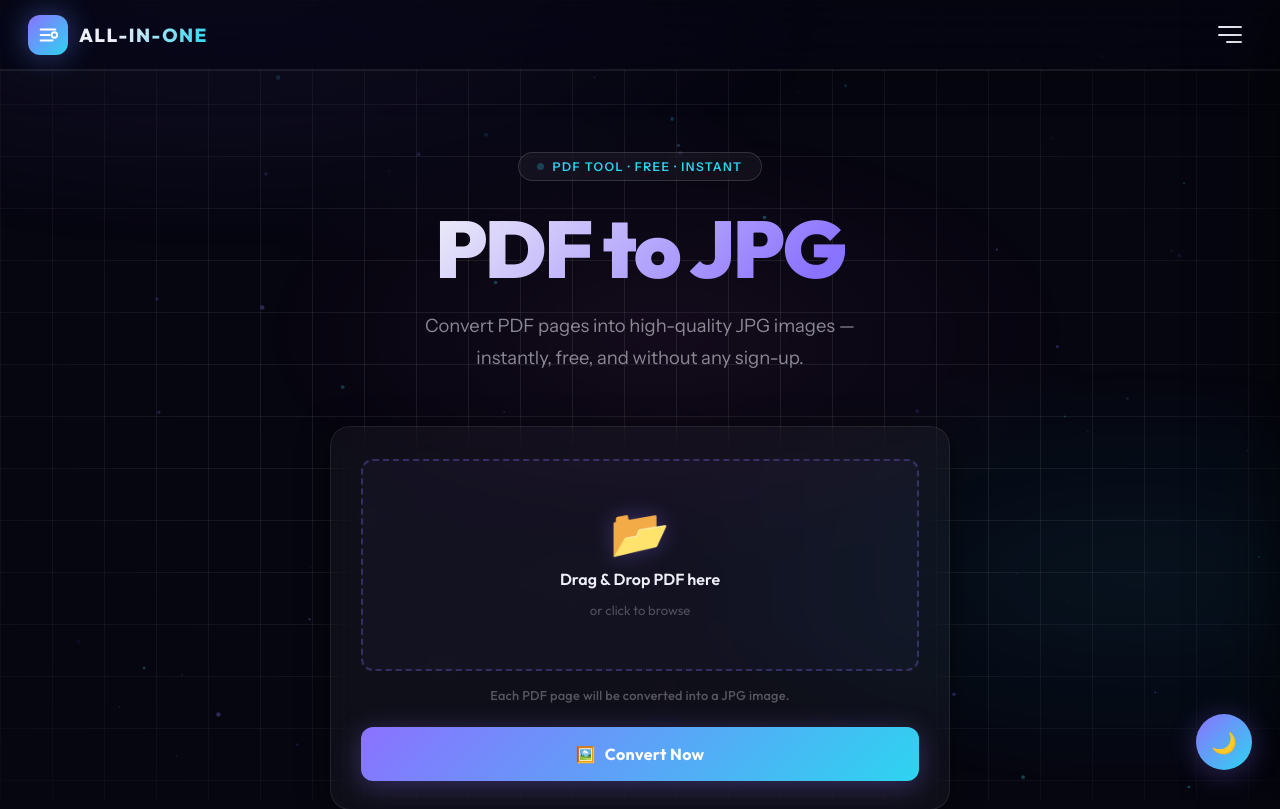
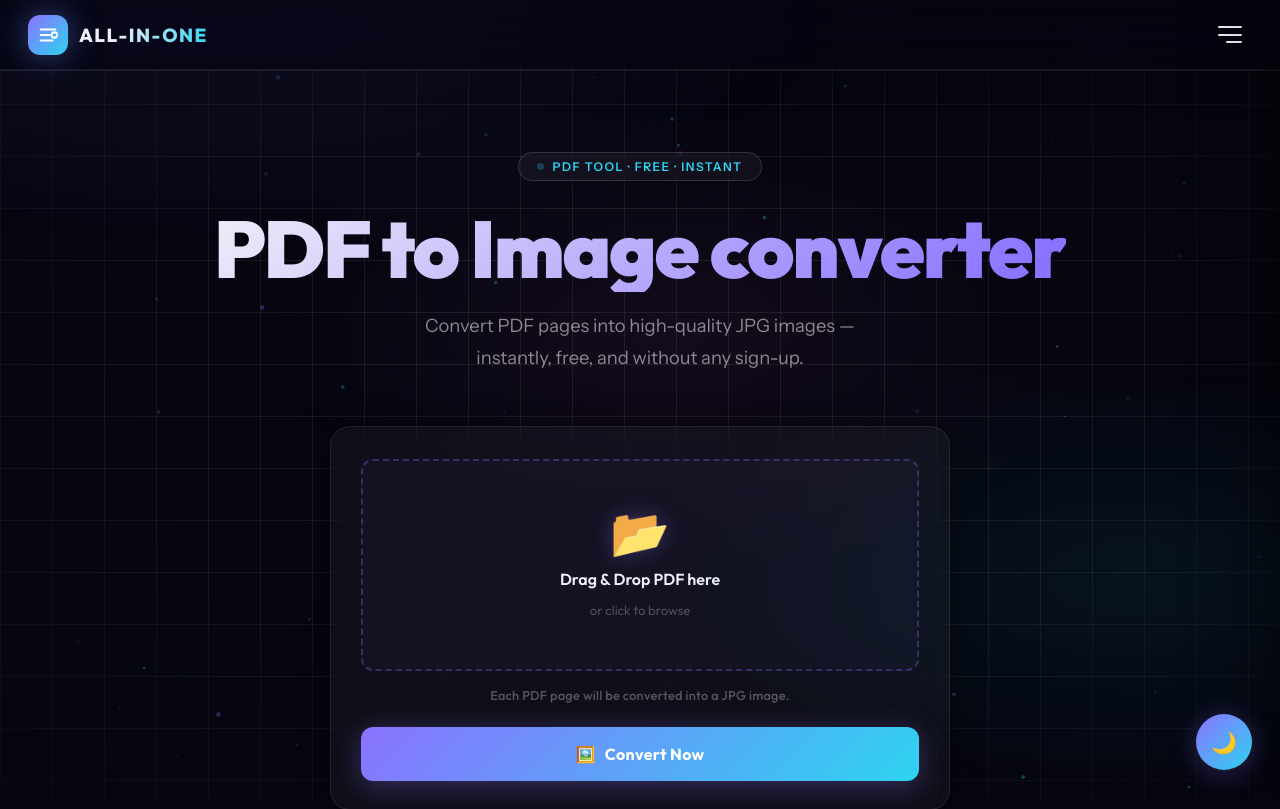
Before and after one commit to Gokuraj001/AllInOne, a Flask app: template templates/Pdftoimage2.html in a window 1280 px wide. Shown: the top 809 px of the page. Run offline with Flask 3, Linux system fonts and the light colour scheme; the template is opened without the code that fills it, so the values that code supplies are empty.

Commit message:
Update PDF template pages

```diff
--- a/templates/Pdftoimage2.html
+++ b/templates/Pdftoimage2.html
@@ -295,7 +295,7 @@ footer{background:#000;border-top:1px solid rgba(255,255,255,.06);position:relat
       <span class="hero-badge-dot"></span>
       <span data-i18n="heroBadge">PDF Tool · Free · Instant</span>
     </div>
-    <h1 data-i18n="heroTitle">PDF to JPG</h1>
+    <h1 data-i18n="heroTitle">PDF to Image converter</h1>
     <p  data-i18n="heroSub">Convert PDF pages into high-quality JPG images — instantly, free, and without any sign-up.</p>
   </div>
 
--- a/templates/Pdftotext2.html
+++ b/templates/Pdftotext2.html
@@ -271,7 +271,7 @@ footer{background:#000;border-top:1px solid rgba(255,255,255,.06);position:relat
       <span class="hero-badge-dot"></span>
       <span data-i18n="heroBadge">PDF Tool · Free · Instant</span>
     </div>
-    <h1 data-i18n="heroTitle">PDF to Text</h1>
+    <h1 data-i18n="heroTitle">PDF to Text file converter</h1>
     <p data-i18n="heroSub">Extract all readable text from any PDF — clean, instant, and completely free.</p>
   </div>
 
```
